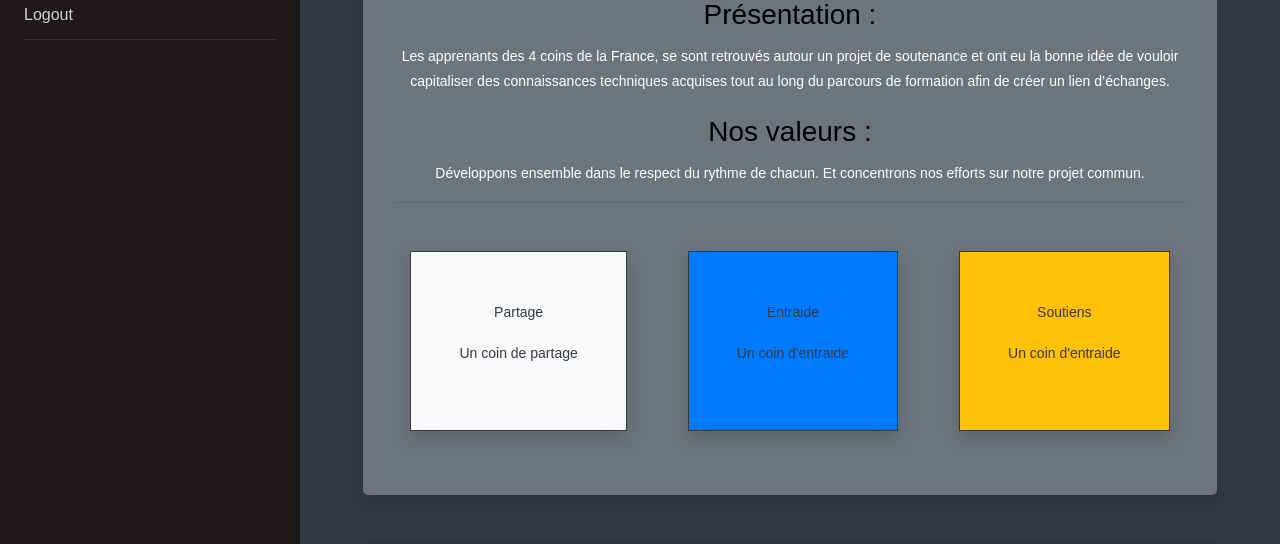
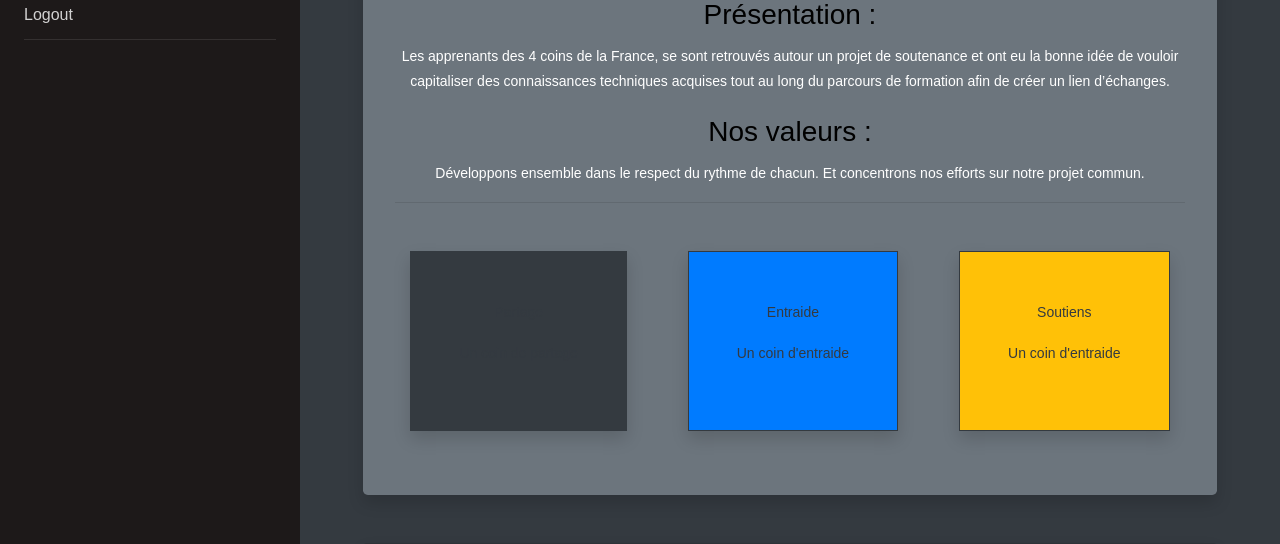
Before and after one commit to Kevin-lepersonnic/maison-des-apprentis, a Symfony app: template templates/home/index.html.twig in a window 1280 px wide. Shown: the part 576-1120 px from the top of the page. Run offline with Twig, Linux system fonts and the light colour scheme; the template is opened without the code that fills it, so the values that code supplies are empty; some libraries are stand-ins or nearby versions.

Commit message:
Update index.html.twig

```diff
--- a/templates/home/index.html.twig
+++ b/templates/home/index.html.twig
@@ -37,7 +37,7 @@ la bonne idée de vouloir capitaliser des connaissances techniques acquises tout
 notre projet commun.</p>
 <hr>
 <div class="row flex-lg-row flex-xl-row flex-column justify-content-around mt-5 text-dark">
-		<div class="border border-dark p-5 bg-light shadow">
+		<div class="border border-dark p-5 bg-dark shadow">
         <p>Partage</p>
         <p>Un coin de partage</p>
         </div>
```
